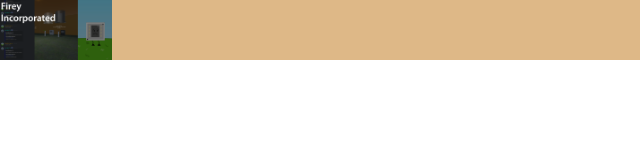
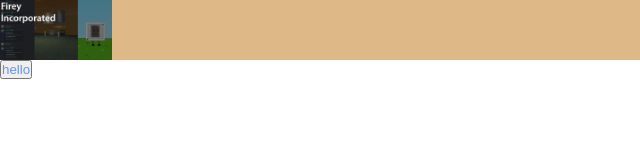
Before and after one commit to g5works/sw2, a plain HTML site: page index.html in a window 1280 px wide. Shown: the full height of the page, 0-640 px from the left. Drawn offline with Linux system fonts and the light colour scheme.

Commit message:
newcommit

```diff
--- a/index.html
+++ b/index.html
@@ -9,6 +9,8 @@
       <div class="header-logo">
         <img src="newlogo.png", height="60">
       </div>
+
     </div>
+    <button class="headerbutton">hello</button>
   </body>
 </html>
--- a/style.css
+++ b/style.css
@@ -8,6 +8,6 @@
     height: 60px;
 }
 
-.header-buttons{
+.headerbutton{
     color: cornflowerblue;
 }
```
